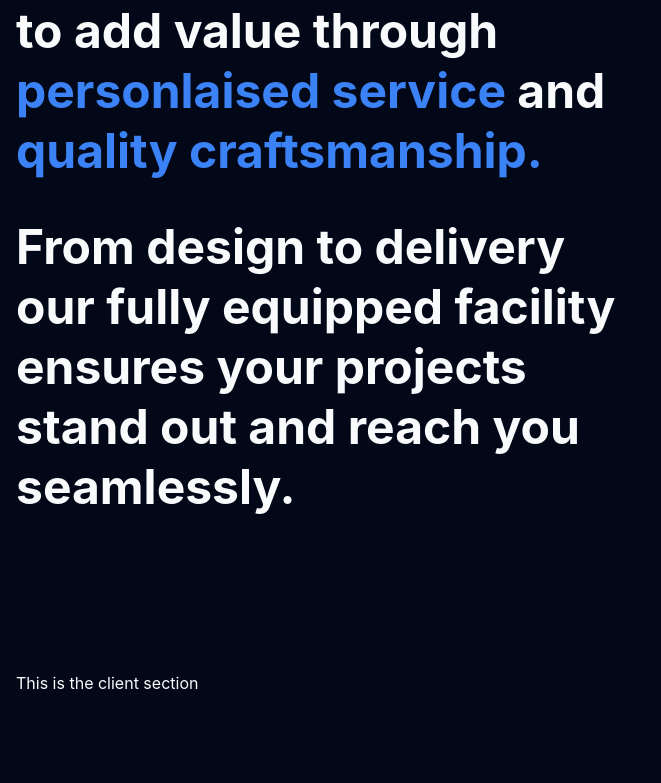
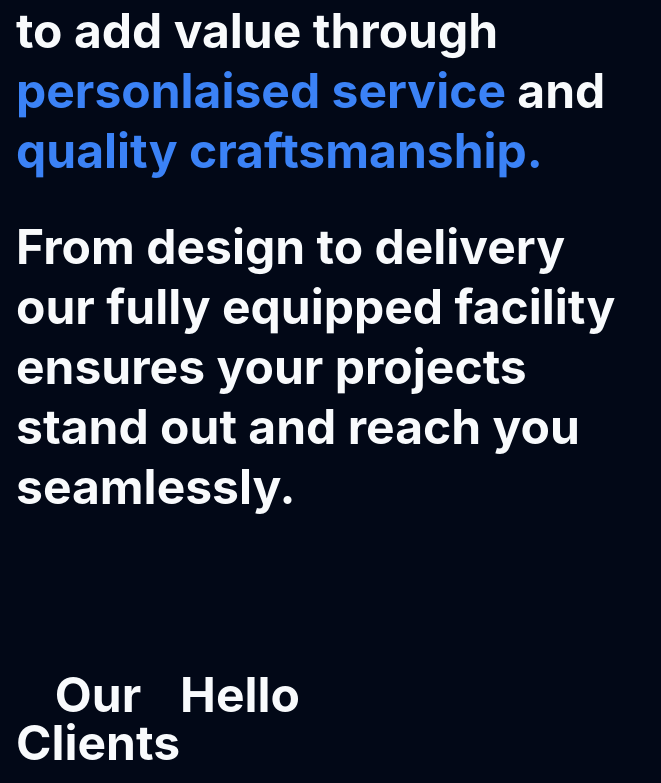
Before and after one commit to seanmarinass/uili-v2, a Next.js app: page / in a window 1280 px wide. Shown: the part 889-1672 px from the top of the page, without its empty margins (0-661 px from the left). Before the commit the page ends 1600 px from the top, so only its background shows below. Built offline with nearby package versions, Linux system fonts and the light colour scheme.

Commit message:
added more to client section

```diff
--- a/sections/ClientSection.tsx
+++ b/sections/ClientSection.tsx
@@ -1,7 +1,12 @@
 export default function ClientSection() {
   return (
-    <section className="w-full">
-      <div>This is the client section</div>
+    <section className="flex w-full text-5xl font-bold">
+      <div className="text-center">
+        <p>Our</p>
+        <p>Clients</p>
+      </div>
+
+      <div className="flex-grow">Hello</div>
     </section>
   );
 }
```
